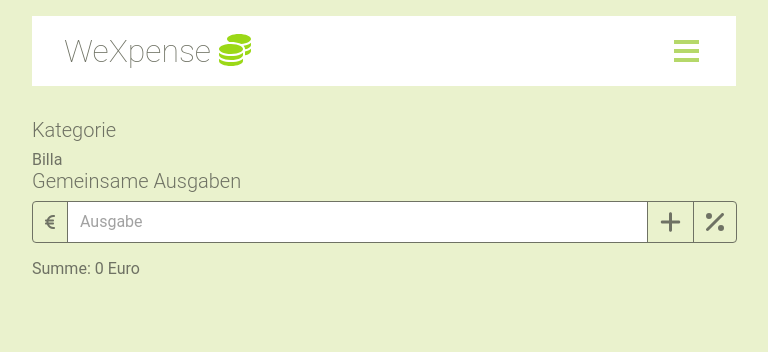
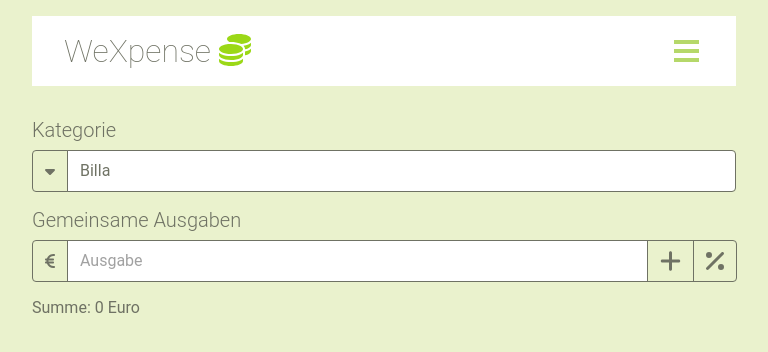
Before and after one commit to Kikovich1969/vue-input-component, a Vue app: page / in a window 1280 px wide. Shown: the top 352 px of the page, without its empty margins (256-1024 px from the left). Built offline with nearby package versions, Linux system fonts and the light colour scheme.

Commit message:
Changed to slots for input label names

```diff
--- a/src/App.vue
+++ b/src/App.vue
@@ -48,18 +48,16 @@ export default {
 <template>
   <the-header></the-header>
   <div>
-    <category-select
-      labelForInput="Kategorie"></category-select>
+    <category-select>Kategorie</category-select>
     <expense-input
       v-for="(expense, index) in expenses"
       v-model:expense.number="expense.amount"
-      labelForInput="Gemeinsame Ausgaben"
       :key="expense.id"
       :index="index"
       :numberOfInputs="this.inputCount"
       @add-expense-input="addExpenseInput"
       @remove-expense-input="removeExpenseInput"
-    ></expense-input>
+    >Gemeinsame Ausgaben</expense-input>
     <p><strong>Summe</strong>: {{ evaluatedResult }} Euro</p>
   </div>
 </template>
--- a/src/components/CategorySelect.vue
+++ b/src/components/CategorySelect.vue
@@ -1,23 +1,15 @@
-<template>
-  <section>
-    <label for="category-select">{{ labelForInput }}</label>
-    <div class="form-input">
-      <select>
-        <option
-          v-for="category in categoryOptions"
-          value="category.id"
-          :key="category.id"
-        >
-          {{ category.name }}
-        </option>
-      </select>
-    </div>
-  </section>
-</template>
-
 <script>
 export default {
-  props: ["labelForInput"],
+  props: [],
+  methods: {
+    openSelectOptions() {
+      const e = new Event("change");
+      this.$refs.categorySelect.dispatchEvent(e);
+      /* this.$refs.categorySelect.click(); */
+      /* this.$refs.categorySelect.trigger("change"); */
+      console.log(this.$refs.categorySelect);
+    },
+  },
   data() {
     return {
       categoryOptions: [
@@ -39,3 +31,67 @@ export default {
   },
 };
 </script>
+
+<template>
+  <section>
+    <label for="category-select"><slot></slot></label>
+    <div class="form-input">
+      <button class="left-decorator" @click="openSelectOptions">
+        <font-awesome-icon icon="fa-solid fa-caret-down" />
+      </button>
+      <select class="has-left-decorator" ref="categorySelect">
+        <option
+          v-for="category in categoryOptions"
+          value="category.id"
+          :key="category.id"
+        >
+          {{ category.name }}
+        </option>
+      </select>
+    </div>
+  </section>
+</template>
+
+<style scoped>
+section {
+  margin-bottom: 1rem;
+}
+.form-input {
+  display: flex;
+  align-items: stretch;
+}
+.left-decorator {
+  padding: 0.5rem 0.75rem;
+  border-top-left-radius: 0.25rem;
+  border-bottom-left-radius: 0.25rem;
+  border: 1px solid #6f7264;
+  display: flex;
+  align-items: center;
+  justify-content: center;
+  margin-right: -1px;
+}
+.has-left-decorator {
+  border-top-left-radius: 0;
+  border-bottom-left-radius: 0;
+}
+select {
+  display: block;
+  width: 100%;
+  padding: 0.5rem 0.75rem;
+  font-size: 1rem;
+  font-weight: 400;
+  line-height: 1.5;
+  color: #6f7264;
+  background-color: #fff;
+  background-clip: padding-box;
+  border: 1px solid #6f7264;
+  -webkit-appearance: none;
+  -moz-appearance: none;
+  appearance: none;
+  border-radius: 0.25rem;
+  transition: border-color 0.15s ease-in-out, box-shadow 0.15s ease-in-out;
+}
+select::after {
+  position: absolute;
+}
+</style>
--- a/src/components/ExpenseInput.vue
+++ b/src/components/ExpenseInput.vue
@@ -1,6 +1,6 @@
 <script>
 export default {
-  props: ["expense", "index", "numberOfInputs", "labelForInput"],
+  props: ["expense", "index", "numberOfInputs"],
   emits: ["update:expense", "addExpenseInput", "removeExpenseInput"],
   data() {
     return {
@@ -49,13 +49,15 @@ export default {
 
 <template>
   <section>
-    <label for="expense-input" v-if="this.inputCount == 1">{{ labelForInput }}</label>
+    <!-- <label for="expense-input" v-if="this.inputCount == 1">{{ labelForInput }}</label> -->
+    <label for="expense-input" v-if="this.inputCount == 1"><slot></slot></label>
     <div class="form-input add-discount" v-if="showDiscountInput">
       <div class="left-decorator">
         <font-awesome-icon icon="fa-solid fa-percent" />
       </div>
       <input
         type="number"
+        min="0"
         ref="discountInput"
         v-model.number="discount"
         class="has-right-decorator has-left-decorator"
@@ -74,9 +76,10 @@ export default {
         <font-awesome-icon icon="fa-solid fa-euro-sign" />
       </div>
       <input
+        type="number"
+        min="0"
         placeholder="Ausgabe"
         class="has-right-decorator has-left-decorator"
-        type="number"
         :value="expense"
         @input="$emit('update:expense', $event.target.value)"
       />
--- a/src/main.js
+++ b/src/main.js
@@ -14,9 +14,10 @@ import { faPercent } from '@fortawesome/free-solid-svg-icons';
 import { faCheck } from '@fortawesome/free-solid-svg-icons';
 import { faCoins } from '@fortawesome/free-solid-svg-icons';
 import { faEuroSign } from '@fortawesome/free-solid-svg-icons';
+import { faCaretDown } from '@fortawesome/free-solid-svg-icons';
 
 /* add icons to the library */
-library.add(faPlus, faMinus, faPercent, faCheck, faCoins, faEuroSign);
+library.add(faPlus, faMinus, faPercent, faCheck, faCoins, faEuroSign, faCaretDown);
 
 import "./assets/main.css";
 
```
